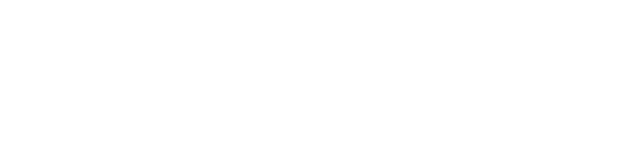
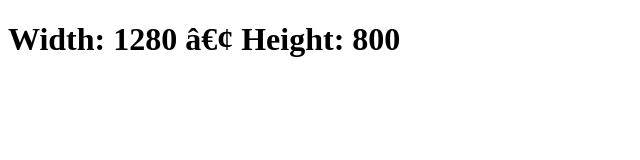
Before and after one commit to acciojob/screen-size-Hendrypoul, a website: page main.html in a window 1280 px wide. Shown: the whole page, without its empty margins (0-640 px from the left). Drawn offline with Linux system fonts and the light colour scheme.

Commit message:
created a submission

```diff
--- a/main.html
+++ b/main.html
@@ -6,10 +6,12 @@
 	<link rel="stylesheet" href="styles.css">
 </head>
 
-<body>
+<body onload="getSize()" onresize="getSize()">
 	<!-- the entire body must be written by student -->
+	<div id="wh">
+	</div>
     <script type="text/javascript" src="./script.js">
-</script>
+	</script>
 
 </body>
 
--- a/script.js
+++ b/script.js
@@ -1 +1,7 @@
 //your JS code here. If required.
+function getSize()
+{
+var w = document.documentElement.clientWidth;
+var h = document.documentElement.clientHeight;
+ document.getElementById('wh').innerHTML = "<h1>Width: " + w + " â€¢ Height: " + h + "</h1>";
+}
```
